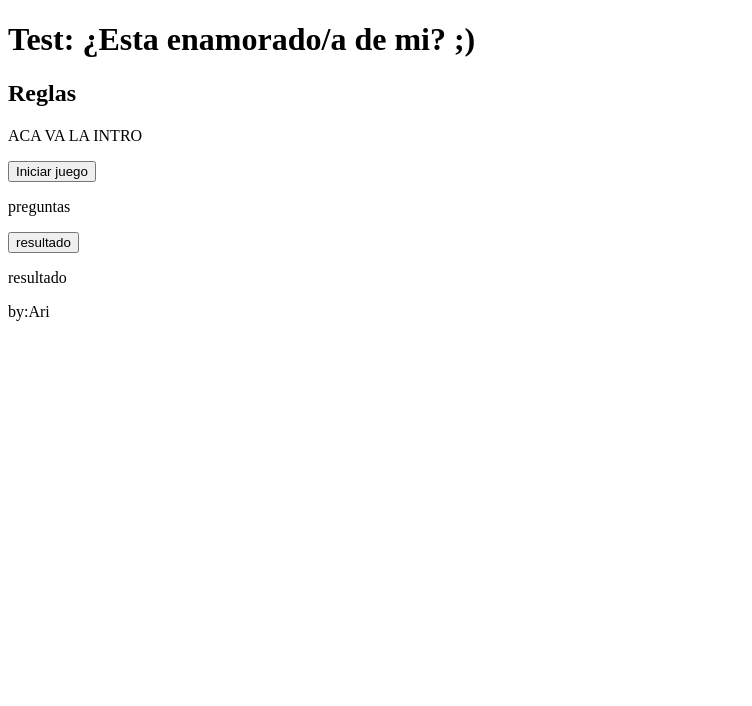
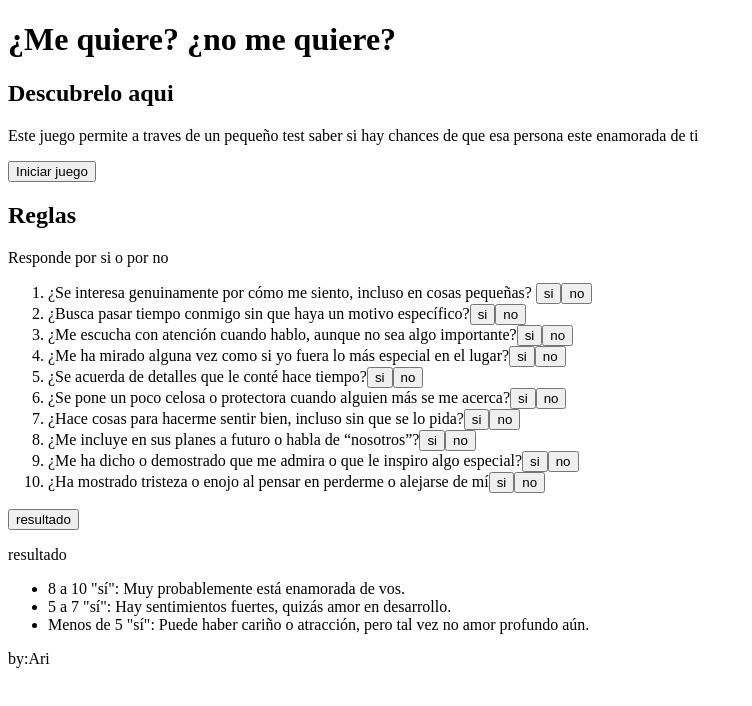
Before and after one commit to AriStW/mi-primera-app-interactiva, a plain HTML site: page index.html in a window 1280 px wide. Shown: the whole page, without its empty margins (0-752 px from the left). Drawn offline with Linux system fonts and the light colour scheme.

Commit message:
index modified add content

```diff
--- a/index.html
+++ b/index.html
@@ -7,16 +7,36 @@
 </head>
 
 <body>
-    <h1>Test: ¿Esta enamorado/a de mi? ;) </h1>
+    <h1>¿Me quiere? ¿no me quiere?</h1>
+    <h2>Descubrelo aqui</h2>
+    <p>Este juego permite a traves de un pequeño test saber si hay chances de que esa persona este enamorada de ti</p>
+    <button>Iniciar juego</button>
     <h2>Reglas</h2>
-    <p>ACA VA LA INTRO</p>
-    <button>Iniciar juego</button>
+    <p>Responde por si o por no</p>
+
     <div>
-        <p>preguntas</p>
+        <ol>
+            <li>¿Se interesa genuinamente por cómo me siento, incluso en cosas pequeñas? <button>si</button><button>no</button></li>
+            <li>¿Busca pasar tiempo conmigo sin que haya un motivo específico?<button>si</button><button>no</button></li>
+            <li>¿Me escucha con atención cuando hablo, aunque no sea algo importante?<button>si</button><button>no</button></li>
+            <li>¿Me ha mirado alguna vez como si yo fuera lo más especial en el lugar?<button>si</button><button>no</button></li>
+            <li>¿Se acuerda de detalles que le conté hace tiempo?<button>si</button><button>no</button></li>
+            <li>¿Se pone un poco celosa o protectora cuando alguien más se me acerca?<button>si</button><button>no</button></li>
+            <li>¿Hace cosas para hacerme sentir bien, incluso sin que se lo pida?<button>si</button><button>no</button></li>
+            <li>¿Me incluye en sus planes a futuro o habla de “nosotros”?<button>si</button><button>no</button></li>
+            <li>¿Me ha dicho o demostrado que me admira o que le inspiro algo especial?<button>si</button><button>no</button></li>
+            <li>¿Ha mostrado tristeza o enojo al pensar en perderme o alejarse de mí<button>si</button><button>no</button></li>
+
+        </ol>
     </div>
     <button>resultado</button>
     <div>
         <p>resultado</p>
+        <ul>
+            <li>8 a 10 "sí": Muy probablemente está enamorada de vos.</li>
+            <li>5 a 7 "sí": Hay sentimientos fuertes, quizás amor en desarrollo.</li>
+            <li>Menos de 5 "sí": Puede haber cariño o atracción, pero tal vez no amor profundo aún.</li>
+        </ul>
     </div>
 
     <footer>
```
